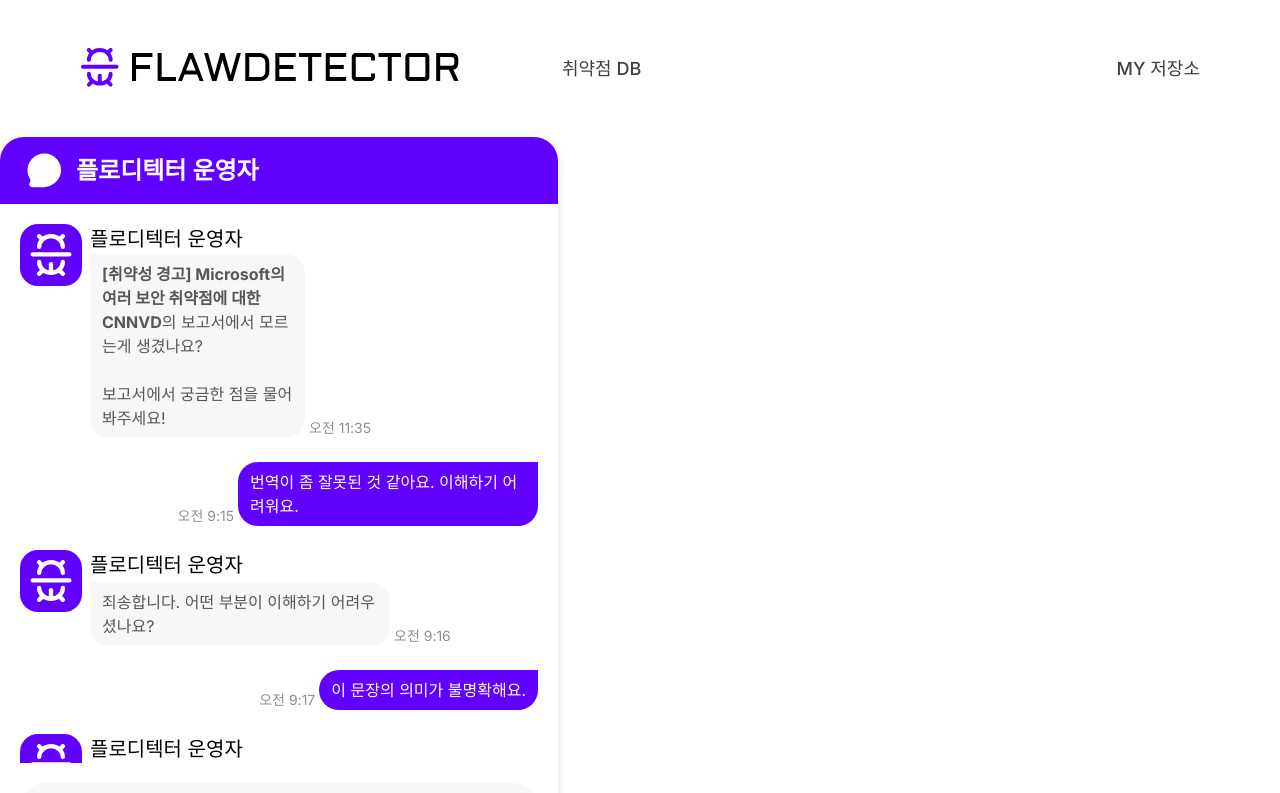
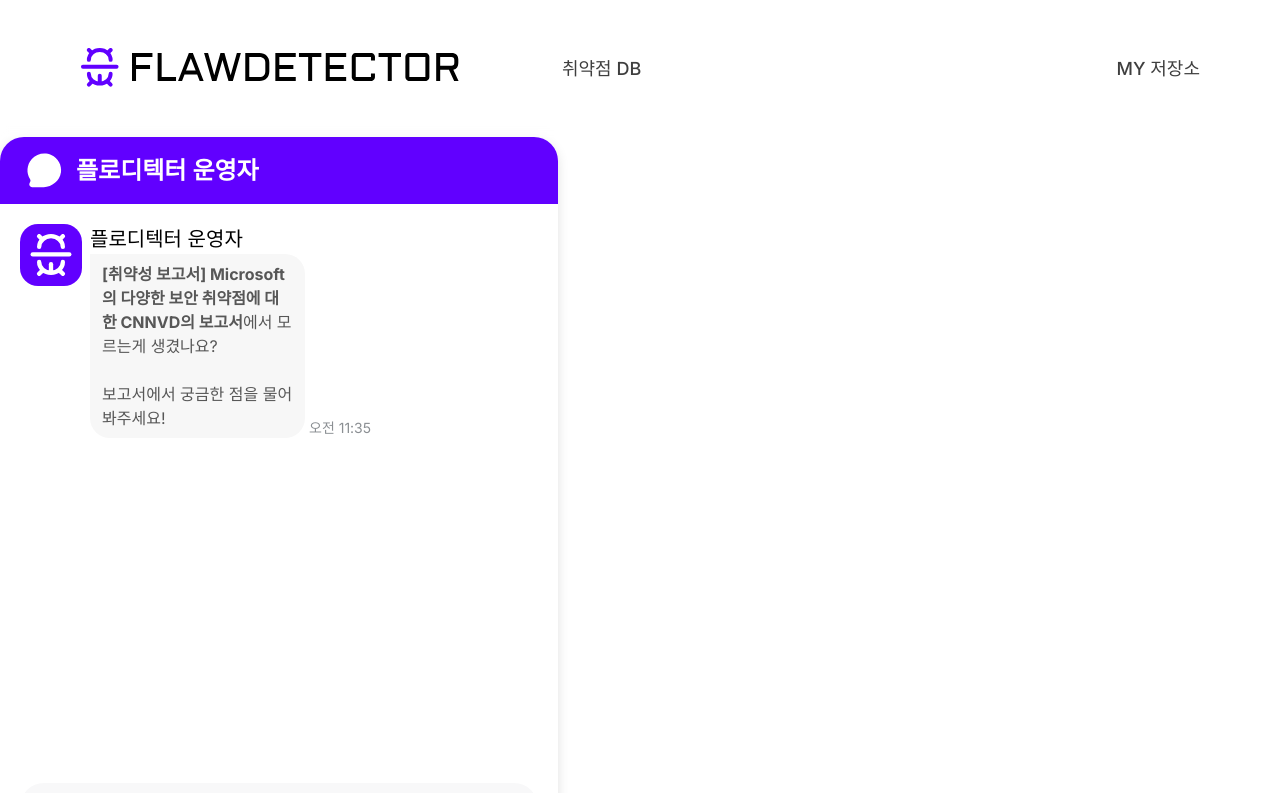
Before and after one commit to sockki/flawDetector, a Next.js app: page /ye in a window 1280 px wide. Shown: the top 793 px of the page. Built offline with nearby package versions, Linux system fonts and the light colour scheme.

Commit message:
Feat: 전송시 ui 업데이트

```diff
--- a/src/components/Chatbot/Chatbot.tsx
+++ b/src/components/Chatbot/Chatbot.tsx
@@ -3,13 +3,29 @@
 import { BugIcon, ChatIcon, SendIcon } from '@/public/index';
 import { format } from 'date-fns/format';
 import { ko } from 'date-fns/locale';
-import { ChangeEvent, KeyboardEvent, useRef, useState } from 'react';
+import { ChangeEvent, KeyboardEvent, useEffect, useRef, useState } from 'react';
 import { twMerge } from 'tailwind-merge';
 
+type Message = {
+  sender: 'user' | 'bot';
+  content: string;
+  sentAt: string;
+};
+
+const news = {
+  title: '[취약성 보고서] Microsoft의 다양한 보안 취약점에 대한 CNNVD의 보고서',
+  desc: `
+  Microsoft는 2024년 8월 13일에 총 89개의 보안 취약점에 대한 패치를 포함한 2024년 8월 보안 업데이트를 출시했습니다. 이 업데이트는 Microsoft Windows, Microsoft Azure Connected Machine Agent, Microsoft Visual Studio 및 Microsoft .NET 등을 포함한 다양한 제품과 시스템을 대상으로 합니다. CNNVD는 이들 중 7개를 매우 중요한 취약점으로, 66개를 고위험, 16개를 중간 위험 수준으로 평가했습니다.
+  이번 보안 업데이트에는 새로운 취약점에 대한 패치 81개, 기존 취약점에 대한 패치 3개, Microsoft 제품에 영향을 미치는 타사 제품의 취약점에 대한 패치 5개가 포함되었습니다. 주요 취약점으로는 Microsoft Windows TCP/IP 구성 요소 숫자 오류, Microsoft Azure Stack 교차 사이트 스크립팅 취약점, Microsoft Azure 코드 문제 등이 있으며, 이러한 취약점들은 매우 심각한 위험 수준으로 평가되었습니다.
+  또한 Microsoft는 타사 제품에서 발생하는 취약점에 대한 패치도 발표했습니다. GNU 커뮤니티의 grub2 보안 취약점, 개인 개발자의 심 버퍼 오류 취약점 등이 포함되어 있습니다.
+  Microsoft는 이 취약점들을 해결하기 위한 패치를 공식적으로 발표했으며, 사용자들은 가능한 빨리 패치를 적용하는 것이 권장됩니다. 자세한 정보와 패치 다운로드는 Microsoft의 [보안 업데이트 가이드](https://msrc.microsoft.com/update-guide/en-us)에서 확인할 수 있습니다.`,
+};
+
 export default function Chatbot() {
-  // const [message, setMessage] = useState([]);
+  const [message, setMessage] = useState<Message[]>([]);
   const [inputText, setInputText] = useState('');
   const textareaRef = useRef<HTMLTextAreaElement>(null);
+  const messagesContainerRef = useRef<HTMLDivElement>(null);
 
   // const messageStyles = {
   //   user: '',
@@ -26,9 +42,11 @@ export default function Chatbot() {
 
   const handleSendMessage = () => {
     if (inputText.trim()) {
+      const content = inputText;
+      setInputText('');
+
       // 메세지 전송로직
-      console.log('전송~!');
-      setInputText('');
+      setMessage([...message, { sender: 'user', content, sentAt: new Date().toISOString() }]);
       if (textareaRef.current) {
         textareaRef.current.style.height = 'auto';
       }
@@ -37,33 +55,18 @@ export default function Chatbot() {
 
   const handleKeyDown = (e: KeyboardEvent<HTMLTextAreaElement>) => {
     if (e.key === 'Enter' && !e.shiftKey) {
-      e.preventDefault();
-      handleSendMessage();
+      if (e.nativeEvent.isComposing === false) {
+        e.preventDefault();
+        handleSendMessage();
+      }
     }
   };
 
-  const messages = [
-    {
-      sender: 'user',
-      content: '번역이 좀 잘못된 것 같아요. 이해하기 어려워요.',
-      sentAt: '2024-08-30T09:15:00Z',
-    },
-    {
-      sender: 'bot',
-      content: '죄송합니다. 어떤 부분이 이해하기 어려우셨나요?',
-      sentAt: '2024-08-30T09:16:00Z',
-    },
-    {
-      sender: 'user',
-      content: '이 문장의 의미가 불명확해요.',
-      sentAt: '2024-08-30T09:17:00Z',
-    },
-    {
-      sender: 'bot',
-      content: '알겠습니다. 해당 문장을 다시 확인해보겠습니다.',
-      sentAt: '2024-08-30T09:18:00Z',
-    },
-  ];
+  useEffect(() => {
+    if (messagesContainerRef.current) {
+      messagesContainerRef.current.scrollTop = messagesContainerRef.current.scrollHeight;
+    }
+  }, [message]);
 
   return (
     <div className="flex h-[72.6rem] w-[55.8rem] flex-col justify-between overflow-hidden rounded-[2.4rem] bg-white shadow-chatbot">
@@ -71,8 +74,10 @@ export default function Chatbot() {
         <ChatIcon />
         <h2 className="text-[2.4rem] font-bold text-white">플로디텍터 운영자</h2>
       </div>
-      <div className="flex flex-1 flex-col gap-[2.4rem] overflow-hidden overflow-y-scroll px-[2rem] pt-[2rem] text-[1.6rem]">
-        {/* 하나는 기본 세팅 나머지는 map */}
+      <div
+        ref={messagesContainerRef}
+        className="flex flex-1 flex-col gap-[2.4rem] overflow-hidden overflow-y-scroll px-[2rem] pt-[2rem] text-[1.6rem]"
+      >
         <article>
           <h4 className="sr-only">bot의 말</h4>
           <div className="flex w-full gap-[0.8rem]">
@@ -82,11 +87,9 @@ export default function Chatbot() {
             <div className="flex items-end justify-center gap-[0.4rem]">
               <div className="flex flex-col">
                 <div className="text-[2rem]">플로디텍터 운영자</div>
-                {/* 기본말풍선 */}
                 <div className="max-w-[21.5rem] rounded-[2rem] rounded-tl-none bg-[#f7f7f7] px-[1.2rem] py-[0.8rem]">
                   <p className="break-words text-[#575757]">
-                    <b>[취약성 경고] Microsoft의 여러 보안 취약점에 대한 CNNVD</b>의 보고서에서
-                    모르는게 생겼나요? <br /> <br />
+                    <b>{news.title}</b>에서 모르는게 생겼나요? <br /> <br />
                     보고서에서 궁금한 점을 물어봐주세요!
                   </p>
                 </div>
@@ -95,8 +98,7 @@ export default function Chatbot() {
             </div>
           </div>
         </article>
-        {/* 나머지 map */}
-        {messages.map(({ sender, content, sentAt }) => (
+        {message.map(({ sender, content, sentAt }) => (
           <article key={`${sender} ${sentAt}`}>
             <h4 className="sr-only">{sender}의 말</h4>
             <div
```
